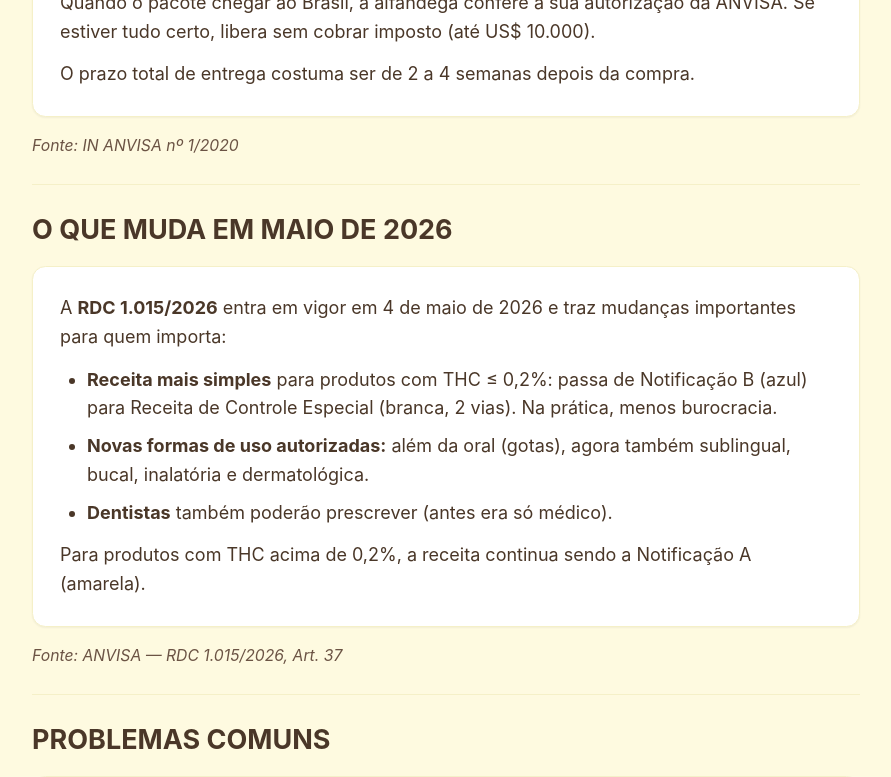
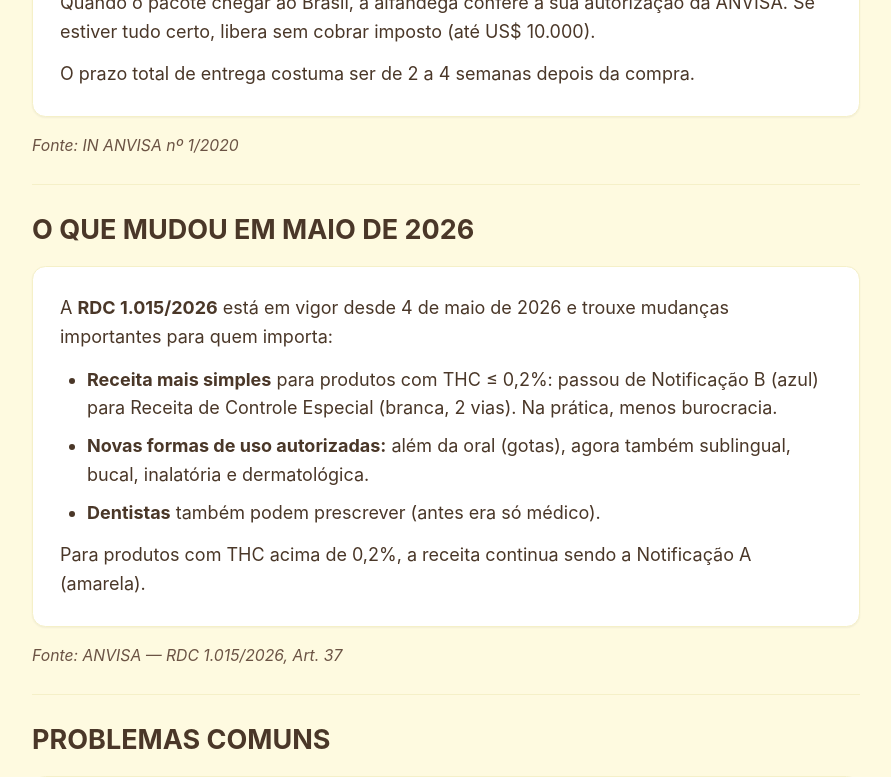
Before and after one commit to bruno-portfolio/Flor-de-Lei, a Next.js app: page /importacao in a window 1280 px wide. Shown: the part 2000-2777 px from the top of the page, without its empty margins (194-1085 px from the left). Built offline with nearby package versions, Linux system fonts and the light colour scheme.

Commit message:
docs: atualiza conteudo defasado para o presente e data de verificacao

```diff
--- a/app/importacao/page.tsx
+++ b/app/importacao/page.tsx
@@ -216,18 +216,18 @@
 
       <div className="section-divider" />
 
-      {/* ── O QUE MUDA EM MAIO DE 2026 ── */}
+      {/* ── O QUE MUDOU EM MAIO DE 2026 ── */}
       <section className="print-section space-y-4">
-        <h2>O QUE MUDA EM MAIO DE 2026</h2>
+        <h2>O QUE MUDOU EM MAIO DE 2026</h2>
         <div className="card space-y-3">
           <p>
-            A <strong>RDC 1.015/2026</strong> entra em vigor em 4 de maio de
-            2026 e traz mudanças importantes para quem importa:
+            A <strong>RDC 1.015/2026</strong> está em vigor desde 4 de maio de
+            2026 e trouxe mudanças importantes para quem importa:
           </p>
           <ul className="list-disc pl-6 space-y-2">
             <li>
               <strong>Receita mais simples</strong> para produtos com THC
-              ≤&nbsp;0,2%: passa de Notificação B (azul) para Receita de
+              ≤&nbsp;0,2%: passou de Notificação B (azul) para Receita de
               Controle Especial (branca, 2 vias). Na prática, menos burocracia.
             </li>
             <li>
@@ -236,8 +236,8 @@
               dermatológica.
             </li>
             <li>
-              <strong>Dentistas</strong> também poderão prescrever (antes era
-              só médico).
+              <strong>Dentistas</strong> também podem prescrever (antes era só
+              médico).
             </li>
           </ul>
           <p>
--- a/components/landing/FaqSection.tsx
+++ b/components/landing/FaqSection.tsx
@@ -12,19 +12,19 @@
   {
     question: "Cannabis medicinal é legal no Brasil?",
     answer:
-      "Sim. Desde 2015, a ANVISA autoriza importação de produtos à base de cannabis. Em janeiro de 2026, a ANVISA aprovou 5 novas RDCs que regulamentam pesquisa, produção nacional e um sandbox para associações de pacientes. A RDC 1.015/2026 (em vigor a partir de maio de 2026) substitui a RDC 327/2019 e amplia as formas de acesso: novas vias de administração, receitas simplificadas e farmácias de manipulação.",
+      "Sim. Desde 2015, a ANVISA autoriza importação de produtos à base de cannabis. Em janeiro de 2026, a ANVISA aprovou 5 novas RDCs que regulamentam pesquisa, produção nacional e um sandbox para associações de pacientes. A RDC 1.015/2026, em vigor desde 4 de maio de 2026, substituiu a RDC 327/2019 e ampliou as formas de acesso: novas vias de administração, receitas simplificadas e farmácias de manipulação.",
     source: "Fonte: ANVISA — RDCs 1.011 a 1.015/2026, publicadas no DOU em 03/fev/2026",
   },
   {
     question: "Preciso de receita médica?",
     answer:
-      "Sim. Pelas regras da ANVISA, qualquer médico com CRM ativo pode prescrever. A partir de maio de 2026 (RDC 1.015), dentistas também poderão. Nota: o CFM (Conselho Federal de Medicina) tentou restringir a prescrição a 3 especialidades, mas a resolução restritiva (2324/2022) foi suspensa. Hoje há um vácuo regulatório no CFM, e na prática prevalecem as regras da ANVISA. Se seu médico não prescreve, existem plataformas de telemedicina especializadas.",
+      "Sim. Pelas regras da ANVISA, qualquer médico com CRM ativo pode prescrever. Desde maio de 2026 (RDC 1.015), dentistas também podem. Nota: o CFM (Conselho Federal de Medicina) tentou restringir a prescrição a 3 especialidades, mas a resolução restritiva (2324/2022) foi suspensa. Hoje há um vácuo regulatório no CFM, e na prática prevalecem as regras da ANVISA. Se seu médico não prescreve, existem plataformas de telemedicina especializadas.",
     source: "Fonte: ANVISA — RDC 660/2022, RDC 1.015/2026; CFM — Res. 2324/2022 (suspensa)",
   },
   {
     question: "Quanto custa o tratamento?",
     answer:
-      "Depende do caminho. Associações de pacientes: média de R$363 por produto. Importação via ANVISA: R$200 a R$800 por mês. Farmácia: média de R$679 por produto. Pelo SUS: gratuito (alguns estados já têm programas próprios). A partir de maio de 2026, farmácias de manipulação poderão preparar CBD isolado, o que pode reduzir custos — mas a norma ANVISA específica ainda não foi publicada.",
+      "Depende do caminho. Associações de pacientes: média de R$363 por produto. Importação via ANVISA: R$200 a R$800 por mês. Farmácia: média de R$679 por produto. Pelo SUS: gratuito (alguns estados já têm programas próprios). Desde maio de 2026, a RDC 1.015 permite o CBD isolado como insumo em farmácias de manipulação, o que pode reduzir custos — mas a norma da ANVISA sobre boas práticas de manipulação ainda não saiu, então na prática isso ainda não chegou ao balcão.",
     source: "Fonte: Kaya Mind — Anuário da Cannabis Medicinal 2025",
   },
   {
--- a/lib/constants.ts
+++ b/lib/constants.ts
@@ -7,7 +7,7 @@
 export const GITHUB_URL = "https://github.com/bruno-portfolio/Flor-de-Lei";
 export const GOOGLE_FORM_URL =
   "https://docs.google.com/forms/d/e/1FAIpQLSdtYZHV0zetR5FNn4ADjWLLV-XNNArvaU9kC5KNczcym0h7RA/viewform";
-export const VERIFICATION_DATE = "2026-05-25";
+export const VERIFICATION_DATE = "2026-07-27";
 
 export const ESTADOS: { sigla: EstadoBR; nome: string }[] = [
   { sigla: "AC", nome: "Acre" },
```
